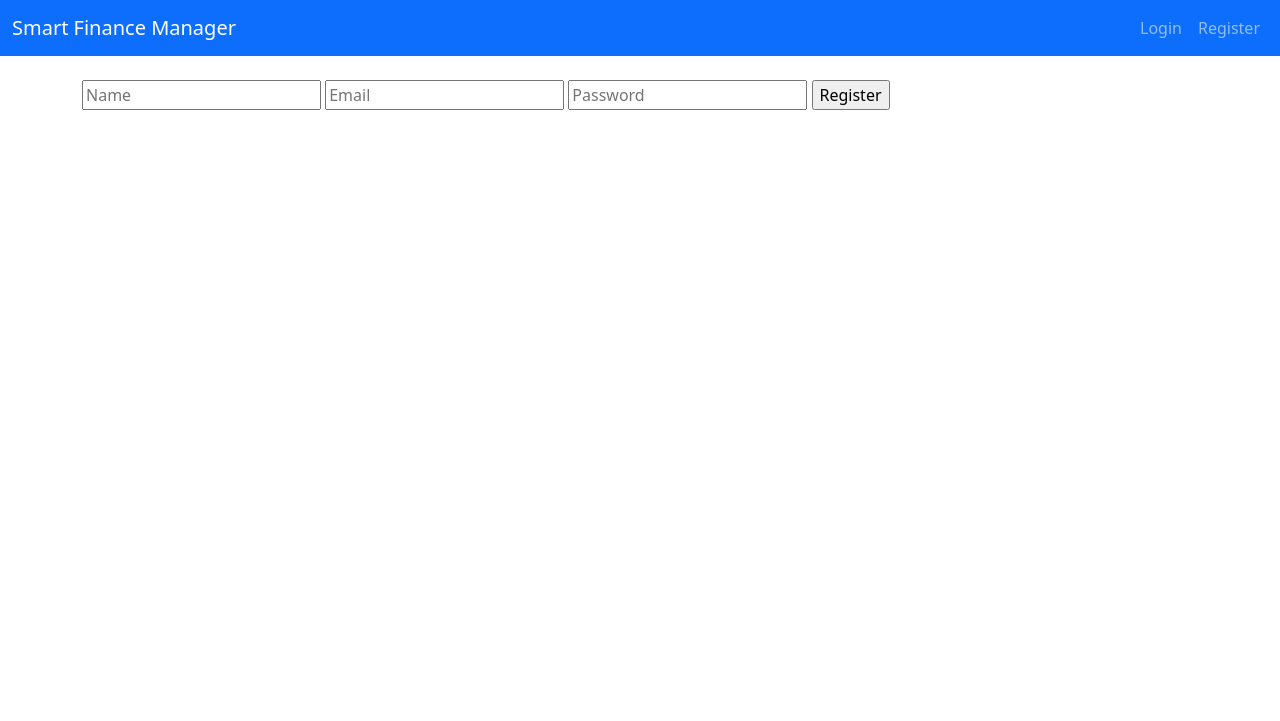
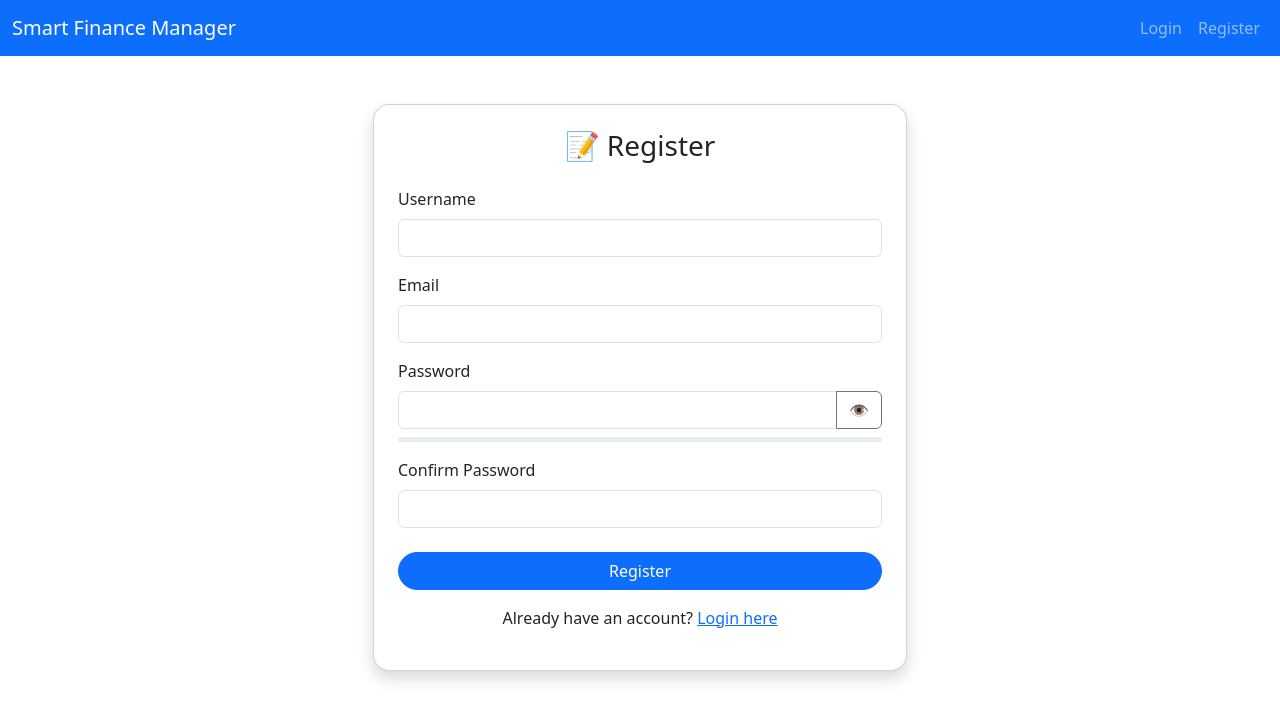
Before and after one commit to dipanshu-raj0102/CS50_Final_Project, a Flask app: page /register in a window 1280 px wide. Shown: the top 721 px of the page. Run offline with Flask 3, Linux system fonts and the light colour scheme.

Commit message:
registration done

```diff
--- a/app.py
+++ b/app.py
@@ -1,11 +1,13 @@
-from flask import Flask, render_template
+from flask import Flask,request, render_template, redirect,url_for, flash
+from werkzeug.security import generate_password_hash, check_password_hash
 import sqlite3
-from werkzeug.security import generate_password_hash, check_password_hash
+
 
 
 app = Flask(__name__)
+app.secret_key='higuys'
 
-def get_deb_connections():
+def get_db_connections():
     conn = sqlite3.connect('finance.db')
     conn.row_factory = sqlite3.Row
     return conn
@@ -16,7 +18,39 @@ def home():
 
 @app.route('/register', methods=['GET','POST'])
 def register():
-    return render_template('register.html')
+    if request.method=='GET':
+        return render_template('register.html')
+    elif request.method== 'POST':
+        UserName = request.form.get('UserName').strip()
+        Email = request.form.get('Email').strip().lower()
+        Password = request.form.get('Password')
+        conn = get_db_connections()
+        cursor = conn.cursor()
+        if UserName and Password and Email:
+            existing_user = cursor.execute(
+                'SELECT * FROM users WHERE name = ? OR email = ?',(UserName,Email)).fetchone()
+            if existing_user:
+                flash('UserName or Email already exist. Please choose another.', 'error')
+                conn.close()
+                return redirect(url_for('register'))
+            else:
+                pass_hash = generate_password_hash(Password)
+                cursor.execute(
+                    'INSERT INTO users (name, email, password_hash) VALUES (?, ?, ?)',(UserName, Email, pass_hash)
+                )
+                conn.commit()
+                conn.close()
+
+                flash('Registration successful! You can now login', 'success')
+                return redirect(url_for('login'))
+        else:
+            flash('Please fill each box','error')
+            return redirect(url_for('register'))
+
+@app.route('/login',methods=['GET','POST'])
+def login():
+    return render_template('login.html')
+
 
 if __name__ == '__main__':
     app.run(debug=True)
--- a/templates/layout.html
+++ b/templates/layout.html
@@ -35,6 +35,16 @@
             </div>
         </div>
     </nav>
+    {% with messages = get_flashed_messages(with_categories=true) %}
+     {% if messages %}
+      {% for category, message in messages %}
+        <div class="alert alert-{{ 'danger' if category == 'error' else category }} mt-3" role="alert">
+        {{ message }}
+        </div>
+      {% endfor %}
+     {% endif %}
+    {% endwith %}
+
 
     <!-- Main Content -->
     <div class="container mt-4">
--- /dev/null
+++ b/templates/login.html
@@ -0,0 +1,4 @@
+{% extends "layout.html" %}
+{% block content %}
+Hello
+{% endblock %}
--- a/templates/register.html
+++ b/templates/register.html
@@ -1,14 +1,74 @@
 {% extends "layout.html" %}
+{% block content %}
+<div class="container mt-5">
+  <div class="row justify-content-center">
+    <div class="col-md-6">
+      <div class="card shadow p-4 rounded-4">
+        <h3 class="text-center mb-4">📝 Register</h3>
 
-{% block title %} Register {% endblock %}
+        <form action="{{ url_for('register') }}" method="POST">
+          <div class="mb-3">
+            <label for="UserName" class="form-label">Username</label>
+            <input type="text" class="form-control" id="UserName" name="UserName" required>
+          </div>
 
-{% block content %}
+          <div class="mb-3">
+            <label for="Email" class="form-label">Email</label>
+            <input type="email" class="form-control" id="Email" name="Email" required>
+          </div>
 
-<form method="POST">
-    <input type="text" name="Name" placeholder="Name" required>
-    <input type="mail" name="Email" placeholder="Email" required>
-    <input type="text" name="Password" placeholder="Password" required>
-    <input type="submit" value="Register">
-</form>
+          <div class="mb-3">
+            <label for="Password" class="form-label">Password</label>
+            <div class="input-group">
+              <input type="password" class="form-control" id="Password" name="Password" required>
+              <button type="button" class="btn btn-outline-secondary" id="togglePassword">👁️</button>
+            </div>
+            <div class="progress mt-2" style="height: 5px;">
+              <div id="passwordStrength" class="progress-bar"></div>
+            </div>
+          </div>
 
+          <div class="mb-3">
+            <label for="ConfirmPassword" class="form-label">Confirm Password</label>
+            <input type="password" class="form-control" id="ConfirmPassword" name="ConfirmPassword" required>
+          </div>
+
+          <button type="submit" class="btn btn-primary w-100 rounded-pill mt-2">Register</button>
+        </form>
+
+        <p class="text-center mt-3">
+          Already have an account?
+          <a href="{{ url_for('login') }}">Login here</a>
+        </p>
+      </div>
+    </div>
+  </div>
+</div>
+
+<!-- Password Strength + Toggle JS -->
+<script>
+const passwordInput = document.getElementById('Password');
+const strengthBar = document.getElementById('passwordStrength');
+const toggleBtn = document.getElementById('togglePassword');
+
+passwordInput.addEventListener('input', () => {
+  const val = passwordInput.value;
+  let strength = 0;
+
+  if (val.length > 6) strength++;
+  if (/[A-Z]/.test(val)) strength++;
+  if (/[0-9]/.test(val)) strength++;
+  if (/[^A-Za-z0-9]/.test(val)) strength++;
+
+  const colors = ['bg-danger', 'bg-warning', 'bg-info', 'bg-success'];
+  strengthBar.className = 'progress-bar ' + colors[strength - 1] || '';
+  strengthBar.style.width = (strength * 25) + '%';
+});
+
+toggleBtn.addEventListener('click', () => {
+  const type = passwordInput.getAttribute('type') === 'password' ? 'text' : 'password';
+  passwordInput.setAttribute('type', type);
+  toggleBtn.textContent = type === 'password' ? '👁️' : '🙈';
+});
+</script>
 {% endblock %}
```
Also changed, not shown: finance.db.
